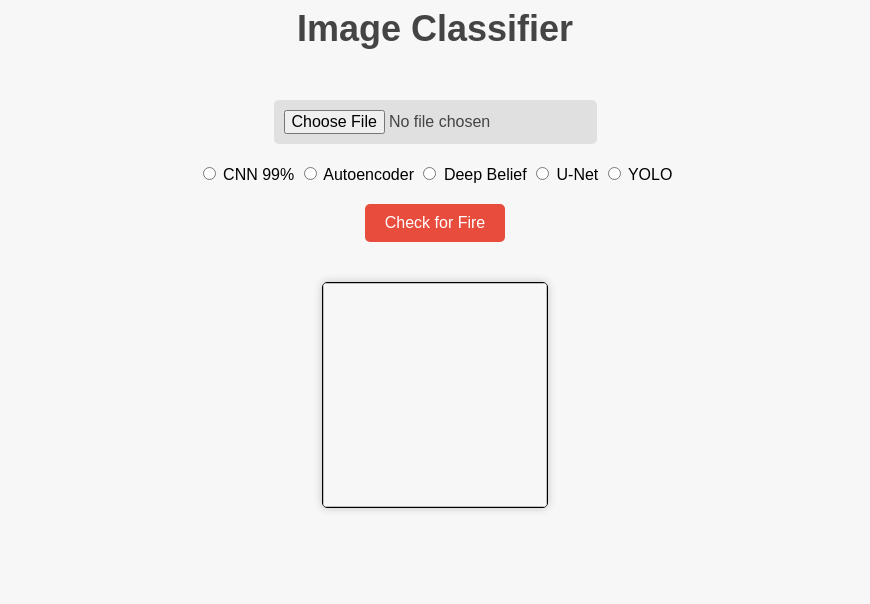
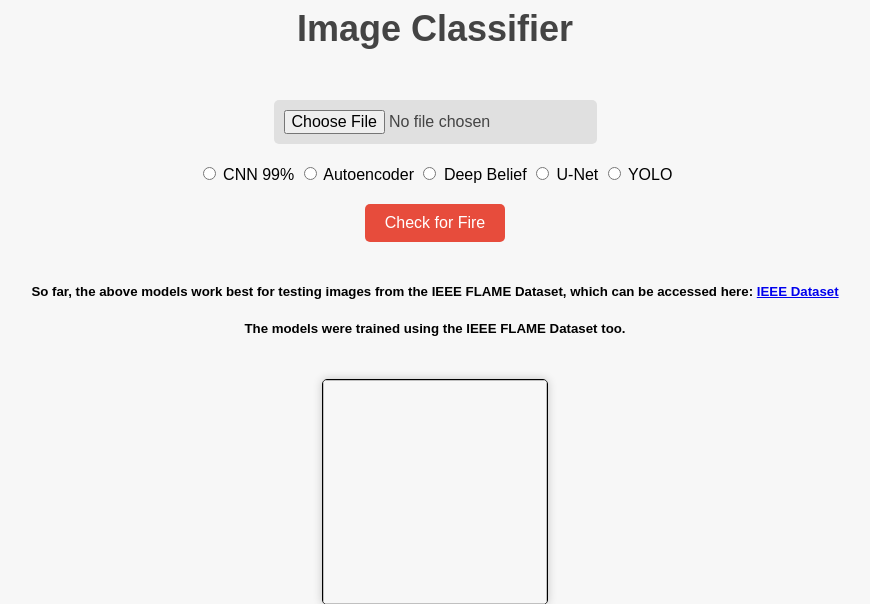
Before and after one commit to akdasUAF/ForestFireDetection, a Flask app: page / in a window 1280 px wide. Shown: the top 604 px of the page, without its empty margins (205-1075 px from the left). Run offline with Flask 3, Linux system fonts and the light colour scheme.

Commit message:
Add the IEEE FLAME Dataset link to the main page

```diff
--- a/Templates/index.html
+++ b/Templates/index.html
@@ -18,7 +18,10 @@
             </div>
             <input id="submitButton" class="btn btn-primary mt-3" type="submit" value="Check for Fire">
         </form>
-
+        <h5>So far, the above models work best for testing images from the IEEE FLAME Dataset, which can be accessed here:
+            <a href="https://ieee-dataport.org/open-access/flame-dataset-aerial-imagery-pile-burn-detection-using-drones-uavs">IEEE Dataset</a>
+        </h5>
+        <h5>The models were trained using the IEEE FLAME Dataset too.</h5>
         {% if prediction %}
             <img id="displayImg" style="background-image: url('{{img}}');"></img>
             <p id="revealText" class="revealText">Image has {{prediction}}</p>
--- a/app.py
+++ b/app.py
@@ -1,8 +1,6 @@
 from flask import Flask, render_template, request
 
 import cv2
-import time
-import psutil
 
 import tensorflow as tf
 import numpy as np
@@ -93,7 +91,7 @@ def yoloPredict(image):
 
 # Creating and importing CNN
 cnnModel = CNN_create_model(image_size + (3, ))
-cnnModel = CNN_import_model(cnnModel, f'Models/weights/cnn_m2.h5')
+cnnModel = CNN_import_model(cnnModel, f'Models/weights/cnn_m1.h5')
 
 # Creating and importing Autoencoder
 aeModel = create_ae_model(image_size + (3, ))
@@ -139,22 +137,6 @@ def predict():
         # Predicting with CNN
         class_idx = cnnPredict(resizedImage)
 
-        # Check inference time
-        start_time = time.time()
-        print("--- CNN Detect Inference time: %s seconds ---" % (time.time() - start_time))
-
-        # Check model size
-        model_size = os.path.getsize("./Models/weights/cnn_m2.h5")
-        print("--- CNN Model size: %s MB ---" % (model_size / (1024 * 1024)))
-
-        # check CPU usage
-        cpu_usage = psutil.cpu_percent()
-        print(f"CPU usage: {cpu_usage}%")
-
-        # check memory usage
-        memory_usage = psutil.virtual_memory().percent
-        print(f"Memory usage: {memory_usage}%")
-
         # Assign Label
         class_label = class_labels[class_idx]
         return render_template("index.html", prediction = class_label, img = image_path, listOfModels = listOfModels, modelToUse = modelToUse)
--- a/cnn_create_train.py
+++ b/cnn_create_train.py
@@ -53,7 +53,8 @@ def CNN_create_model(input_shape):
     model.add(MaxPooling2D(pool_size=(4,4)))
     model.add(Conv2D(5, 4, input_shape=input_shape))
     model.add(MaxPooling2D(pool_size=(3,3)))
-
+    model.add(Conv2D(2, 3, input_shape=input_shape))
+    model.add(MaxPooling2D(pool_size=(2,2)))
     model.add(Flatten()) # Flattening the 2D arrays for fully connected layers
     model.add(Dense(100, activation=tf.nn.relu))
     model.add(Dense(50, activation=tf.nn.relu))
@@ -90,7 +91,7 @@ def main():
     cie.CNN_evaluate(model, test_ds)
 
     # save
-    model.save('./Models/weights/cnn_m2.h5')
+    model.save('./Models/weights/forest_fire_cnn.h5')
 
     return 0
 
```
